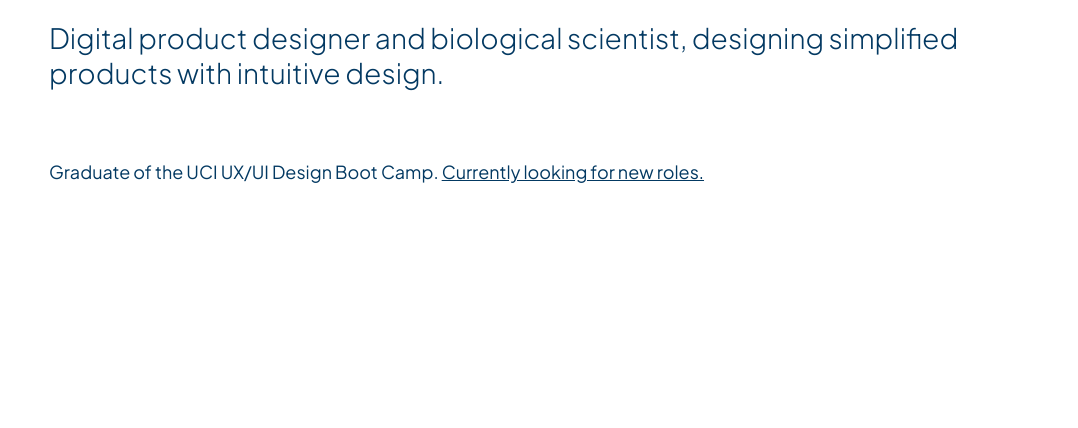
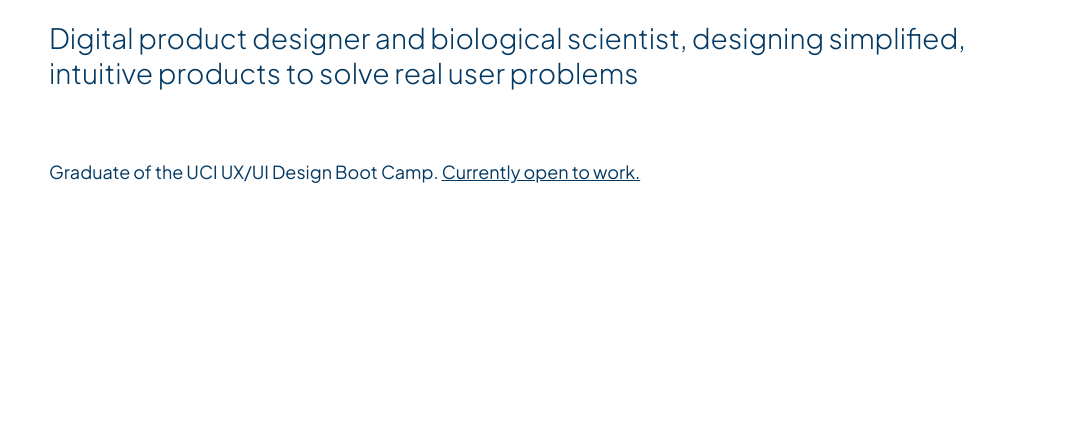
Before and after one commit to kassidytran/kassidys-portfolio, a plain HTML site: page index.html in a window 1280 px wide. Shown: the part 372-800 px from the top of the page, without its empty margins (91-1169 px from the left). Drawn offline with Linux system fonts and the light colour scheme.

Commit message:
index.html
Updating sub-headline content

```diff
--- a/index.html
+++ b/index.html
@@ -27,8 +27,8 @@
 
     <section class="intro-container">
         <h1><span style="background-color:#D4E6F1">Hi, I'm Kassidy!</span></h1>
-        <h2>Digital product designer and biological scientist, designing simplified products with intuitive design.</h2>
-        <p>Graduate of the UCI UX/UI Design Boot Camp. <a href="https://drive.google.com/file/d/1Ky_oSqCa5I5t4T_uPhVkK18usQ5zlS6u/view?usp=sharing">Currently looking for new roles.</a></p>
+        <h2>Digital product designer and biological scientist, designing simplified, intuitive products to solve real user problems</h2>
+        <p>Graduate of the UCI UX/UI Design Boot Camp. <a href="https://drive.google.com/file/d/1Ky_oSqCa5I5t4T_uPhVkK18usQ5zlS6u/view?usp=sharing">Currently open to work.</a></p>
     </section>
 
     <section class="work-container" id="work-container">
```
Also changed, not shown: 3 other files.
